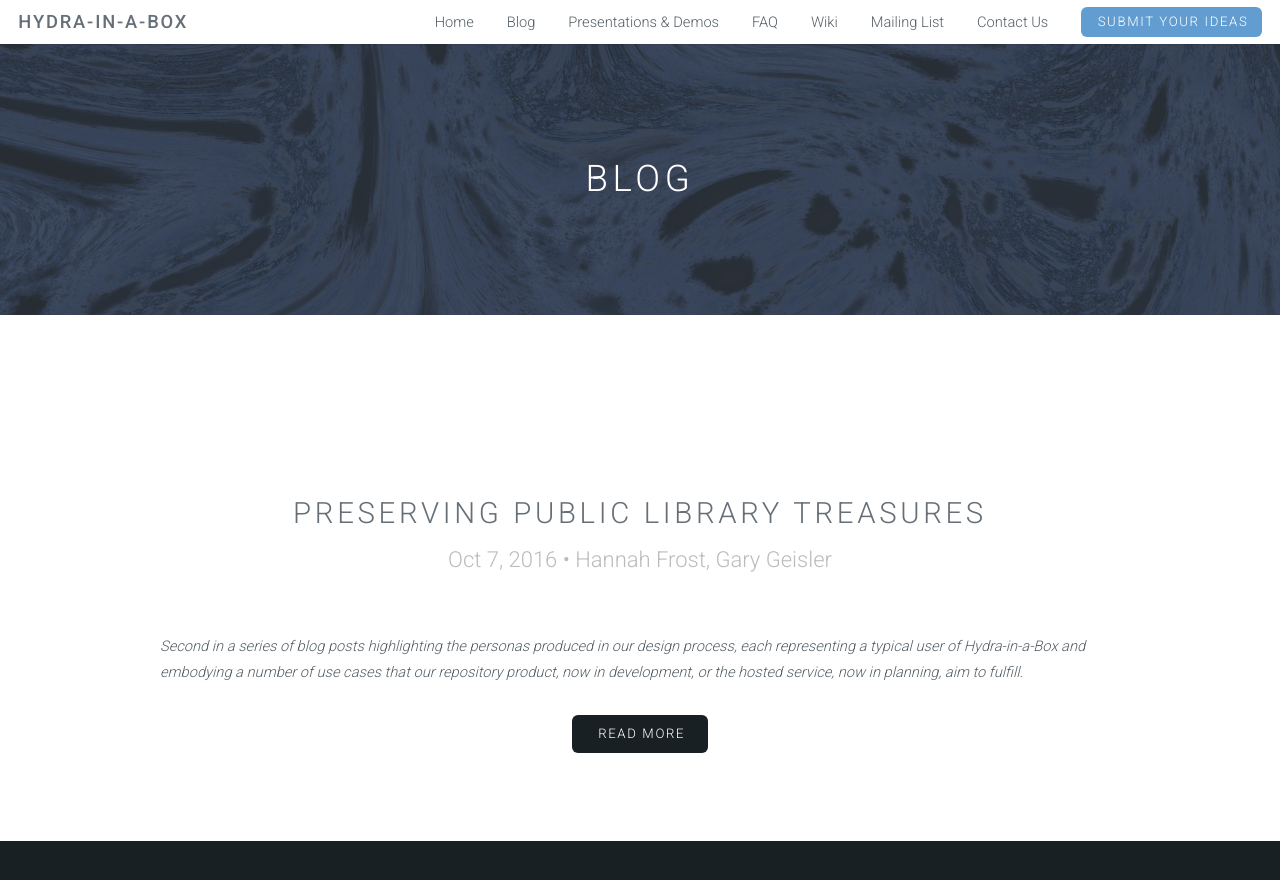
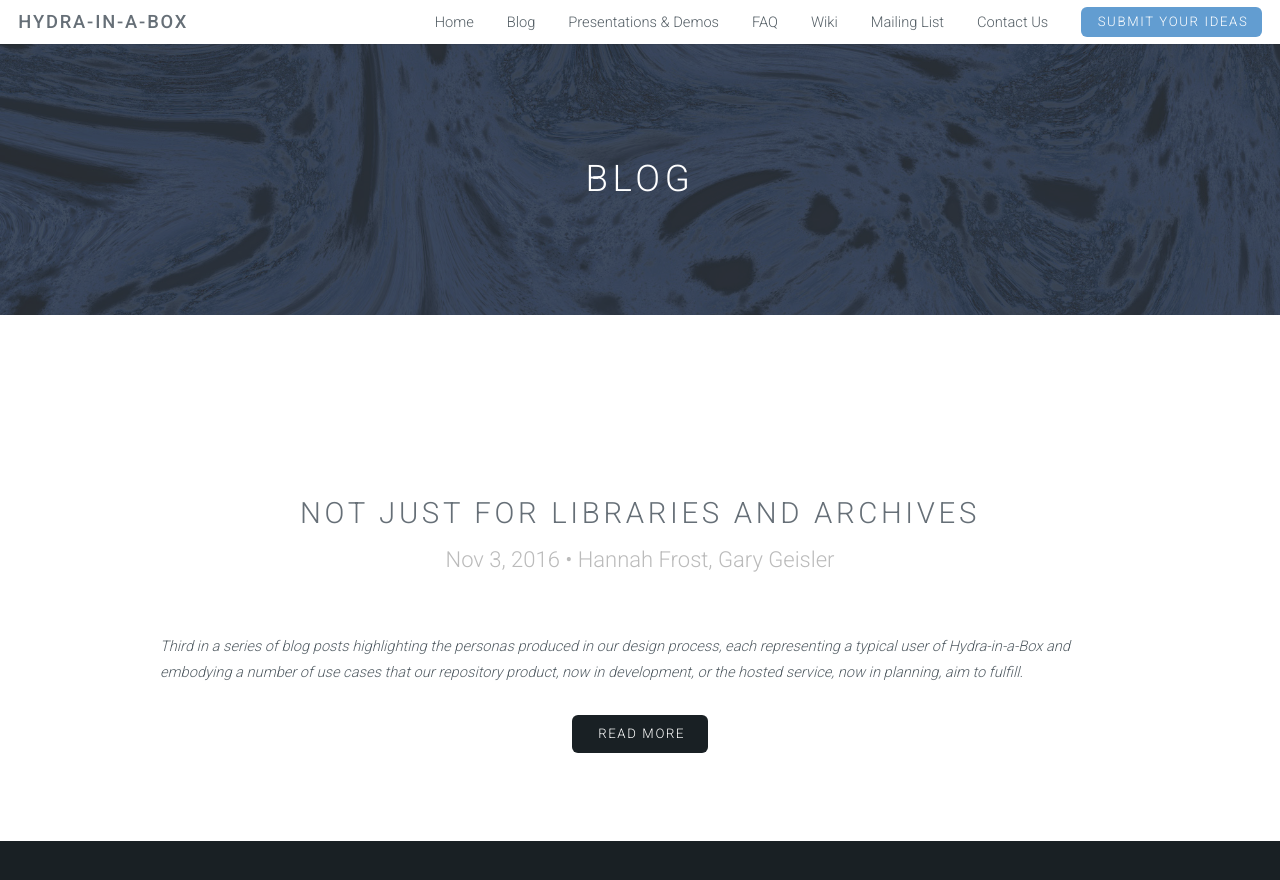
Before and after one commit to samvera-labs/hyku.github.io, a Jekyll site: the page built from blog.html, in a window 1280 px wide and 900 px high. Shown: the top 880 px of the window. Built offline with Jekyll 4.4.1, drawn with Linux system fonts in a browser that asks for light colours; some of the changed lines change nothing that is shown.

Commit message:
add-new-blog-series-post

```diff
--- a/_posts/2016-10-07-publiclibraries.markdown
+++ b/_posts/2016-10-07-publiclibraries.markdown
@@ -21,7 +21,7 @@
 Finally the persona tells how Alysa prepares a feed of metadata for harvesting by the state’s DPLA hub. Contributing to the DPLA is an important way for public libraries, among other institutions with regionally important content, to extend the reach of their collections. The Hydra-in-a-Box repository will support the ability to publish metadata that meets the <a href="https://dp.la/info/developers/map/">DPLA MAP v4</a> specification, and aims to support harvesting by both <a href="https://www.openarchives.org/OAI/openarchivesprotocol.html">OAI-PMH</a> and <a href="http://www.openarchives.org/rs/1.0/resourcesync">ResourceSync</a> protocols.
 
 
-Next up in the series, we will explore how Hydra-in-a-Box fits into life of a Researcher/Professor. (You can download
+Next up in the series, we will explore how Hydra-in-a-Box is useful to a Digital Repository Manager. (You can download
 <a href="https://wiki.duraspace.org/download/attachments/76841397/Hydra-in-a-Box%20Personas.pdf?version=3&modificationDate=1465782652119&api=v2">all six of the Hydra-in-a-Box personas</a>
 and other
 <a href="https://wiki.duraspace.org/display/hydra/Hydra-in-a-Box+Design+Documents">project design documents</a>
--- /dev/null
+++ b/_posts/2016-11-03-museums.markdown
@@ -0,0 +1,28 @@
+---
+layout: post
+title: Not just for libraries and archives
+author: Hannah Frost, Gary Geisler
+---
+
+*Third in a series of blog posts highlighting the personas produced in our design process, each representing a typical user of Hydra-in-a-Box and embodying a number of use cases that our repository product, now in development, or the hosted service, now in planning, aim to fulfill.*
+
+This week information professionals working in the cultural heritage community are converging on New Orleans for [MCN 2016](http://conference.mcn.edu/2016/attend.cfm). With that as a backdrop, we present another persona, Gwen Jennings, Digital Repository Manager at a medium-sized museum. While Hydra is generally more widely known and used in libraries and archives, the Hydra-in-a-Box repository has many features that are useful in the museum context as well.
+
+<figure class="image fit persona">
+  <a href="/images/Hydra-in-a-Box_Persona-Repo-Manager.png">
+    <img src="/images/Hydra-in-a-Box_Persona-Repo-Manager.png" alt="Digital Repository Manager persona" />
+  </a>
+</figure>
+
+
+In this design persona, Gwen’s story captures the real-life, hard work of researching and evaluating available repository products in the marketplace to replace an existing system that is falling short of the institution’s needs. We read how Gwen finds and uses online resources and training opportunities in her evaluation process. The Hydra-in-a-Box project continues to develop and add documentation to our wiki to inform prospective adopters about supported functionality, both existing and planned. For instance, we have just added a link to our [repository feature list](https://docs.google.com/spreadsheets/d/1Cd2FCYa_7O5ngQjvAdVa6S0kyk2M8SYjEj4abpjpCsY/edit#gid=0). Also we will be offering product and hosted service pilots in 2017, ideal opportunities to try it first-hand. (Sound interesting to you and your institution? [Let us know if you might want to participate](https://docs.google.com/a/stanford.edu/forms/d/1GqWsMOOgBTfeKn0Dw8wRA9sWTjzauD47Snfa1AUe1nY/edit)!) We also are planning informational webinars in 2017. Details about those events will be posted here and more broadly in due course.
+
+Another aspect emphasized in the persona is the ease in which the Hydra-in-a-Box repository can be configured and updated. The ability to set up the appearance of the repository, adding high-level descriptive text and imagery, configure certain functions, and “flip” on or off some features though the user interface reduces the need for highly technical staff to be involved in setting up the repository and offers a repository manager more flexibility and freedom. These UI-based configurations are some of the features that we are developing now for the first release.
+
+Finally Gwen’s story also portrays our ambitions to incorporate functionality currently in [Spotlight](http://spotlight.projectblacklight.org), an extension of Blacklight enabling a self-service approach to creating exhibit sites on top of a repository to highlight digital collections, in the Hydra-in-a-Box repository. Through the user interviews we conducted last year during the design process, we heard from many in the community how important exhibits are in promoting and stimulating use of digital collections by researchers, scholars and the general public. Further we learned that exhibits must be better integrated with the repository where the content is stored and managed for efficient long-term sustainability of those exhibits. Spotlight and Hydra-in-a-Box will be a powerful combination to meet that need.
+
+Next up in the series, we will explore how Hydra-in-a-Box makes the life of a Digital Collections Librarian easier. (You can download
+<a href="https://wiki.duraspace.org/download/attachments/76841397/Hydra-in-a-Box%20Personas.pdf?version=3&modificationDate=1465782652119&api=v2">all six of the Hydra-in-a-Box personas</a>
+and other
+<a href="https://wiki.duraspace.org/display/hydra/Hydra-in-a-Box+Design+Documents">project design documents</a>
+from the DuraSpace wiki.)
```
Also changed, not shown: images/Hydra-in-a-Box_Persona-Repo-Manager.png (added).
